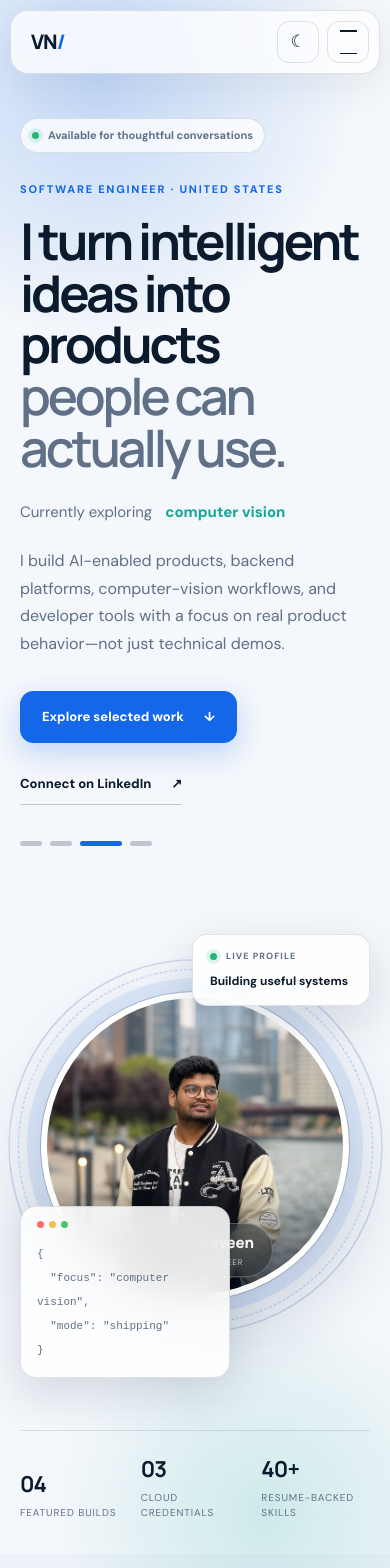
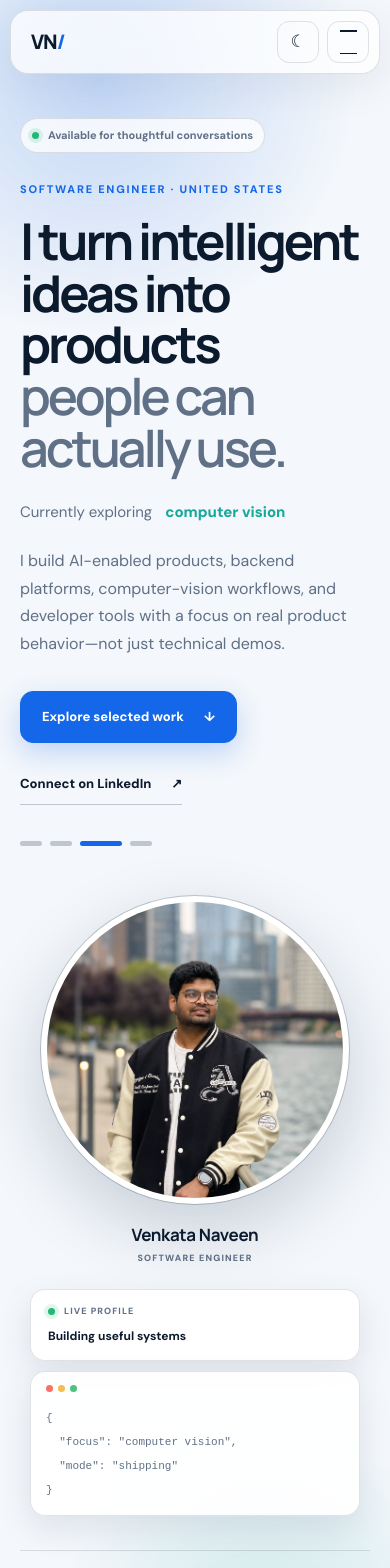
Before and after one commit to Naveen060/Naveen060.github.io, a Next.js app: page / in a window 390 px wide. Shown: the top 1568 px of the page. Built offline with nearby package versions, Linux system fonts and the light colour scheme.

Commit message:
Keep hero portrait free from content overlap

```diff
--- a/app/globals.css
+++ b/app/globals.css
@@ -170,24 +170,19 @@ button { color: inherit; }
 .role-dots button { width: 22px; height: 5px; padding: 0; border: 0; border-radius: 99px; background: var(--line-strong); cursor: pointer; transition: width 180ms ease, background 180ms ease; }
 .role-dots button.is-active { width: 42px; background: var(--accent); }
 
-.hero-media { position: relative; z-index: 2; min-height: 570px; display: grid; place-items: center; isolation: isolate; }
-.hero-media::before,
-.hero-media::after { content: ""; position: absolute; z-index: -1; aspect-ratio: 1; border-radius: 50%; pointer-events: none; }
-.hero-media::before { width: min(490px, 94vw); border: 1px solid color-mix(in srgb, var(--accent) 22%, var(--line)); animation: portrait-orbit 18s linear infinite; }
-.hero-media::after { width: min(450px, 89vw); border: 1px dashed color-mix(in srgb, var(--accent) 34%, transparent); animation: portrait-orbit 24s linear infinite reverse; }
-@keyframes portrait-orbit { to { transform: rotate(1turn); } }
-.photo-card { position: relative; width: min(410px, 80vw); aspect-ratio: 1; overflow: hidden; border: 8px solid var(--surface-solid); border-radius: 50%; background: var(--surface-solid); box-shadow: 0 0 0 1px var(--line-strong), 0 0 0 14px color-mix(in srgb, var(--accent) 10%, transparent), 0 28px 80px rgba(18, 43, 76, 0.22); transition: transform 180ms ease-out, box-shadow 250ms ease; transform-style: preserve-3d; }
-.photo-card:hover { box-shadow: 0 0 0 1px var(--line-strong), 0 0 0 18px color-mix(in srgb, var(--accent) 14%, transparent), 0 34px 90px rgba(18, 43, 76, 0.28); }
-.photo-card img { width: 100%; height: 100%; object-fit: cover; object-position: center 44%; transform: scale(1.015); }
-.photo-shade { position: absolute; inset: 0; border-radius: inherit; background: linear-gradient(to bottom, transparent 62%, rgba(3, 12, 24, 0.74)); }
-.photo-label { position: absolute; left: 50%; bottom: 24px; display: flex; flex-direction: column; align-items: center; gap: 2px; min-width: 178px; padding: 10px 18px; border: 1px solid rgba(255, 255, 255, 0.24); border-radius: 999px; background: rgba(3, 12, 24, 0.32); color: white; text-align: center; backdrop-filter: blur(12px); transform: translateX(-50%); }
-.photo-label span { font-family: var(--font-heading), sans-serif; font-size: 15px; font-weight: 720; }
-.photo-label small { color: rgba(255,255,255,0.74); font-size: 8px; letter-spacing: 0.12em; text-transform: uppercase; }
-.live-card, .json-card { position: absolute; border: 1px solid var(--line); background: color-mix(in srgb, var(--surface-solid) 88%, transparent); box-shadow: 0 16px 46px rgba(18, 43, 76, 0.15); backdrop-filter: blur(18px); }
-.live-card { top: 82px; right: -44px; display: flex; flex-direction: column; gap: 8px; min-width: 178px; padding: 15px 17px; border-radius: 15px; }
+.hero-media { position: relative; z-index: 2; min-height: 620px; display: flex; flex-direction: column; align-items: center; justify-content: center; gap: 18px; }
+.photo-card { position: relative; width: min(400px, 80vw); aspect-ratio: 1; overflow: hidden; flex: 0 0 auto; border: 7px solid var(--surface-solid); border-radius: 50%; background: var(--surface-solid); box-shadow: 0 0 0 1px var(--line-strong), 0 26px 70px rgba(18, 43, 76, 0.2); transition: transform 180ms ease-out, box-shadow 250ms ease; transform-style: preserve-3d; }
+.photo-card:hover { box-shadow: 0 0 0 1px var(--line-strong), 0 30px 78px rgba(18, 43, 76, 0.25); }
+.photo-card img { display: block; width: 100%; height: 100%; object-fit: cover; object-position: center 44%; }
+.photo-caption { display: flex; flex-direction: column; align-items: center; gap: 4px; text-align: center; }
+.photo-caption strong { font-family: var(--font-heading), sans-serif; font-size: 17px; letter-spacing: -0.02em; }
+.photo-caption span { color: var(--muted); font-size: 9px; font-weight: 750; letter-spacing: 0.13em; text-transform: uppercase; }
+.hero-media-meta { display: grid; grid-template-columns: minmax(0, 0.85fr) minmax(0, 1.15fr); gap: 10px; width: min(470px, 92vw); margin-top: 6px; }
+.live-card, .json-card { position: static; min-width: 0; border: 1px solid var(--line); background: color-mix(in srgb, var(--surface-solid) 92%, transparent); box-shadow: 0 12px 34px rgba(18, 43, 76, 0.1); backdrop-filter: blur(18px); }
+.live-card { display: flex; flex-direction: column; justify-content: center; gap: 8px; padding: 15px 17px; border-radius: 15px; }
 .live-card span { display: flex; align-items: center; gap: 9px; color: var(--muted); font-size: 9px; font-weight: 800; letter-spacing: 0.12em; text-transform: uppercase; }
 .live-card strong { font-size: 12px; }
-.json-card { left: -58px; bottom: 66px; width: 238px; padding: 14px 16px 17px; border-radius: 16px; }
+.json-card { width: auto; padding: 13px 15px 15px; border-radius: 15px; }
 .json-card > div { display: flex; gap: 5px; margin-bottom: 12px; }
 .json-card > div span { width: 7px; height: 7px; border-radius: 50%; background: #ff6d67; }
 .json-card > div span:nth-child(2) { background: #f4bd4f; }
@@ -368,13 +363,10 @@ footer p:last-child { justify-self: end; }
   .hero { padding: 118px 20px 158px; }
   .hero h1 { font-size: clamp(44px, 13vw, 62px); }
   .availability { margin-bottom: 28px; }
-  .hero-media { min-height: 500px; }
-  .hero-media::before { width: min(390px, 96vw); }
-  .hero-media::after { width: min(360px, 91vw); }
+  .hero-media { min-height: 590px; }
   .photo-card { width: min(330px, 79vw); border-width: 6px; }
-  .photo-label { bottom: 17px; min-width: 156px; padding: 8px 14px; }
-  .live-card { right: 0; top: 38px; }
-  .json-card { left: 0; bottom: 18px; width: 210px; }
+  .hero-media-meta { grid-template-columns: 1fr; width: min(330px, 88vw); }
+  .live-card, .json-card { width: 100%; }
   .hero-stats { left: 20px; right: 20px; grid-template-columns: repeat(3, 1fr); gap: 12px; }
   .hero-stats div { flex-direction: column; align-items: flex-start; gap: 4px; }
   .section { padding: 88px 20px; }
--- a/app/page.tsx
+++ b/app/page.tsx
@@ -182,12 +182,12 @@ export default function Home() {
             style={{ transform: `perspective(900px) rotateY(${tilt.x}deg) rotateX(${tilt.y}deg)` }}
           >
             <img src="/naveen-profile-blurred.png" alt="Venkata Naveen by the Chicago River" />
-            <div className="photo-shade" />
-            <div className="photo-label">
-              <span>Venkata Naveen</span>
-              <small>Software Engineer</small>
           </div>
+          <div className="photo-caption">
+            <strong>Venkata Naveen</strong>
+            <span>Software Engineer</span>
           </div>
+          <div className="hero-media-meta">
             <div className="live-card">
               <span><i /> live profile</span>
               <strong>Building useful systems</strong>
@@ -197,6 +197,7 @@ export default function Home() {
               <code>
                 {`{\n  "focus": "${portfolio.roles[roleIndex]}",\n  "mode": "shipping"\n}`}
               </code>
+            </div>
           </div>
         </div>
 
```
Lines whose indentation alone changed are shown as unchanged.
